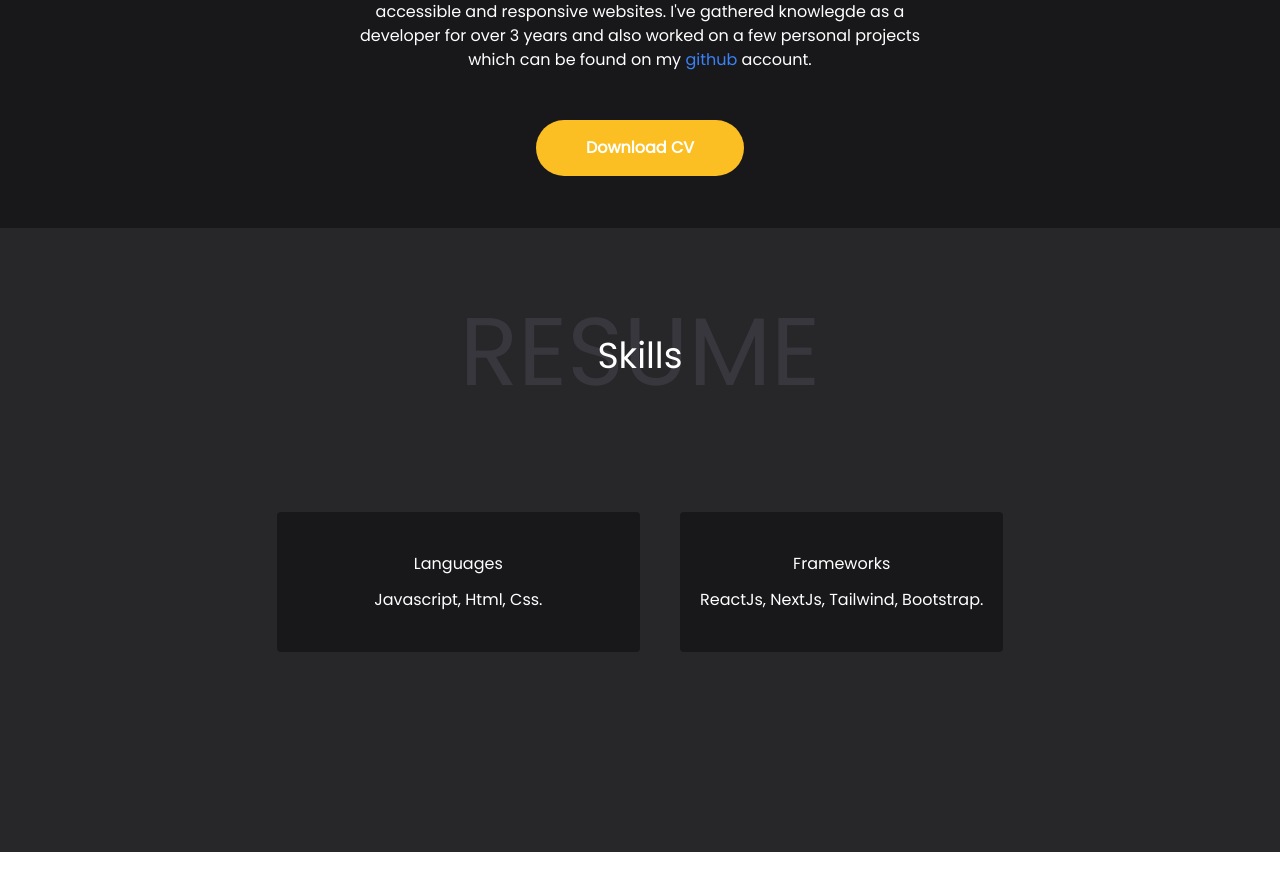
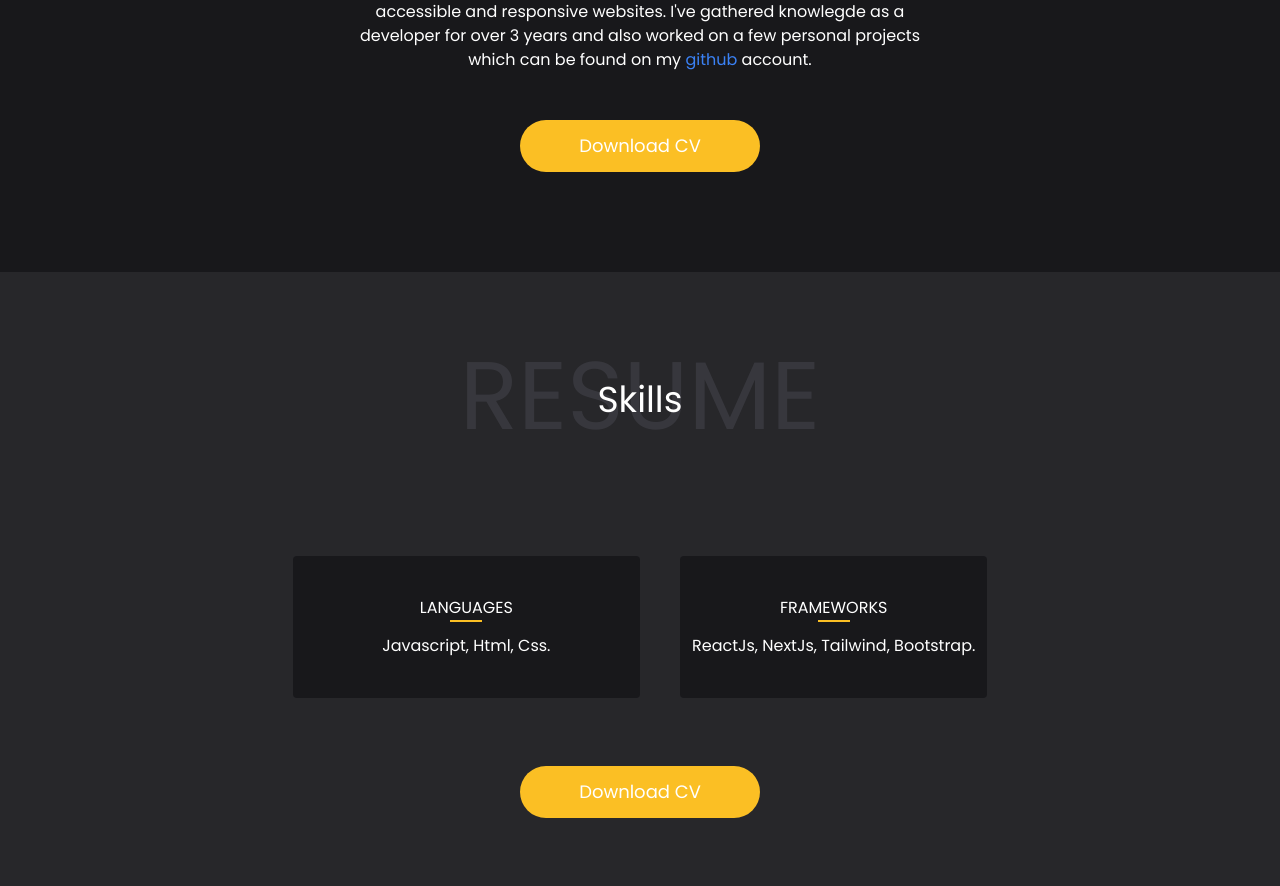
Before and after one commit to lucy922/new-portfolio, a React (Create React App) app: page / in a window 1280 px wide. Shown: the part 1462-2348 px from the top of the page. Before the commit the page ends 2314 px from the top, so only its background shows below. Built offline with nearby package versions, Linux system fonts and the light colour scheme.

Commit message:
add button in skills component

```diff
--- a/src/components/About.tsx
+++ b/src/components/About.tsx
@@ -45,7 +45,7 @@ function About() {
 
         <a
           href="https://drive.google.com/file/d/1tV-GIszXdDH0XvHHj1LWy6nO67x1J0tW/view?usp=sharing"
-          className=" bg-amber-400 text-base text-center text-white font-bold rounded-full w-52 p-4 mt-12"
+          className="bg-amber-400 text-center text-lg text-white rounded-full w-60 py-3 px-4 my-12"
         >
           Download CV
         </a>
--- a/src/components/Intro.tsx
+++ b/src/components/Intro.tsx
@@ -13,7 +13,7 @@ function Intro() {
           </div>
           <a
             href="#1"
-            className="border-2 border-amber-400 text-center text-lg text-amber-400 hover:bg-amber-400 hover:text-white rounded-full w-60 py-2 px-4 my-12"
+            className="border-2 border-amber-400 text-center text-lg text-amber-400 hover:bg-amber-400 hover:text-white rounded-full w-60 py-3 px-4 my-12"
           >
             About me
           </a>
--- a/src/components/Skills.tsx
+++ b/src/components/Skills.tsx
@@ -11,16 +11,24 @@ function Skills() {
           </h2>
         </div>
 
-        <div className="grid md:grid-cols-2 grid-rows-2 md:space-x-10 items-center text-center mt-28">
+        <div className="grid md:grid-cols-2 md:space-x-10 items-center text-center mt-28">
           <div className="bg-zinc-900 p-3 py-10 mb-5 rounded">
-            <h1 className="mb-3">Languages</h1>
-            <p>Javascript, Html, Css.</p>
+            <h1>LANGUAGES</h1>
+            <div className="border-b-2 border-b-amber-400 m-auto w-8"></div>
+            <p className="mt-3">Javascript, Html, Css.</p>
           </div>
           <div className="bg-zinc-900 p-3 py-10 mb-5 rounded">
-            <h1 className="mb-3">Frameworks</h1>
-            <p className="px-2">ReactJs, NextJs, Tailwind, Bootstrap.</p>
+            <h1>FRAMEWORKS</h1>
+            <div className="border-b-2 border-b-amber-400 m-auto w-8"></div>
+            <p className="mt-3">ReactJs, NextJs, Tailwind, Bootstrap.</p>
           </div>
         </div>
+        <a
+          href="https://drive.google.com/file/d/1tV-GIszXdDH0XvHHj1LWy6nO67x1J0tW/view?usp=sharing"
+          className="bg-amber-400 text-center text-lg text-white rounded-full w-60 py-3 px-4 my-12"
+        >
+          Download CV
+        </a>
       </div>
     </section>
   );
```
